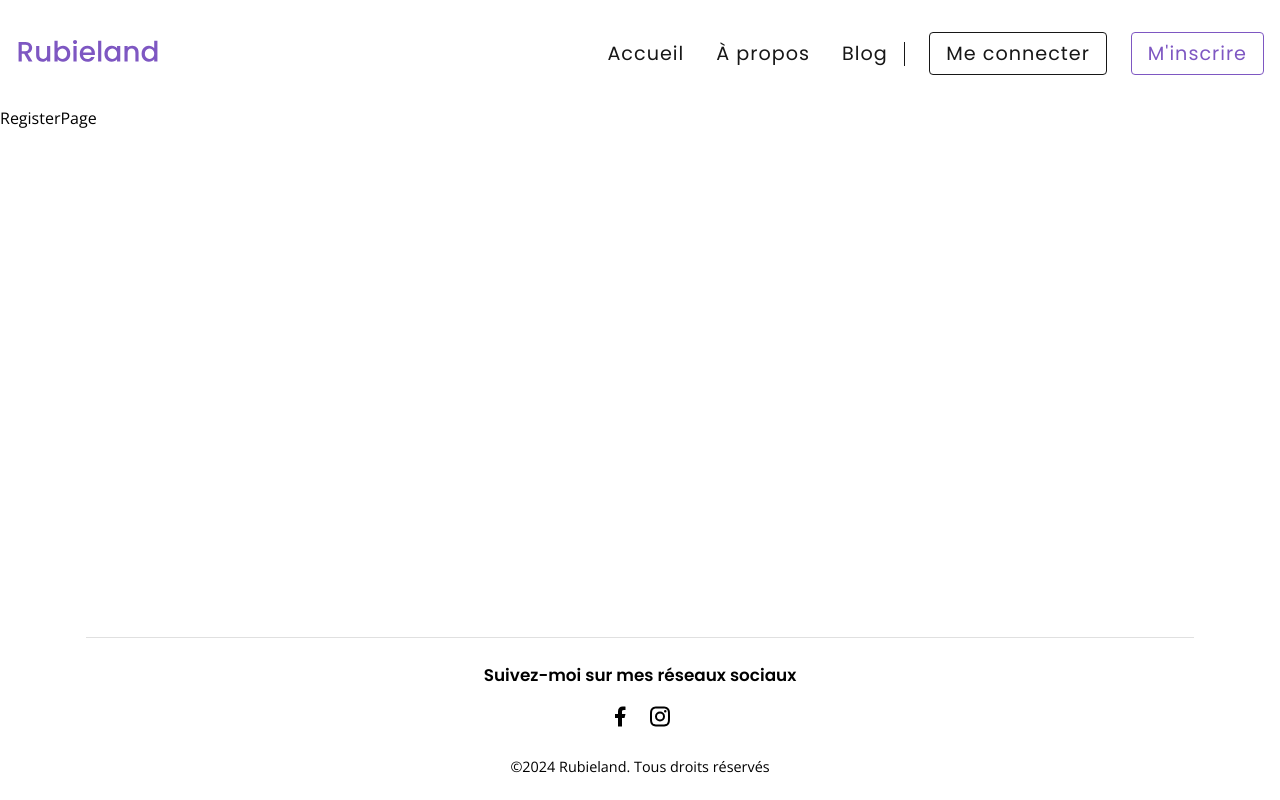
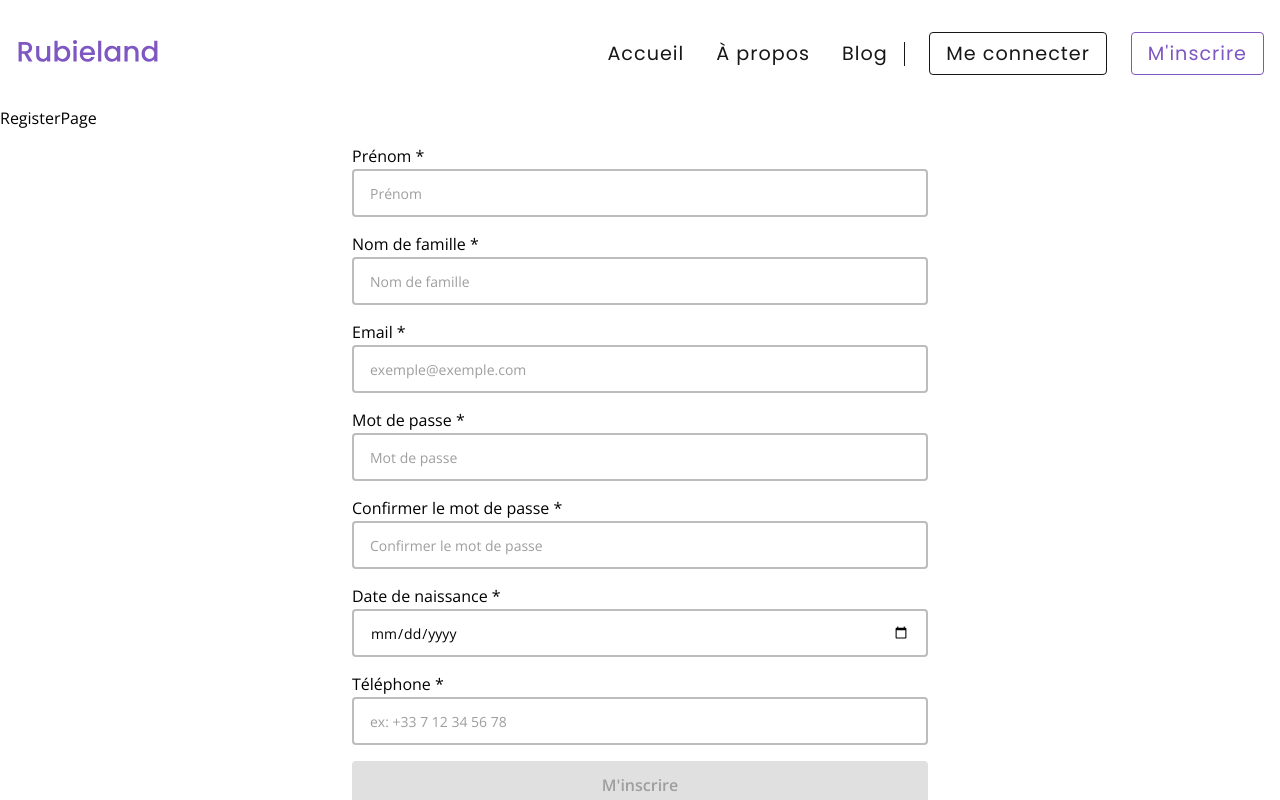
Before and after one commit to rubieland/rubieland, a React (Vite) app in the folder frontend/: page /register in a window 1280 px wide. Shown: the top 800 px of the page. Built offline with nearby package versions, Linux system fonts and the light colour scheme; no server answers.

Commit message:
feat(Register page): add new RegisterForm component

```diff
--- a/frontend/src/ui/pages/Register/RegisterPage.tsx
+++ b/frontend/src/ui/pages/Register/RegisterPage.tsx
@@ -1,7 +1,13 @@
+import RegisterForm from './components/RegisterForm';
+import useRegister from './hooks/useRegister';
+
 const RegisterPage = () => {
+  const { onSubmit } = useRegister();
+
   return (
     <div>
       <p>RegisterPage</p>
+      <RegisterForm onSubmit={onSubmit} />
     </div>
   );
 };
```
